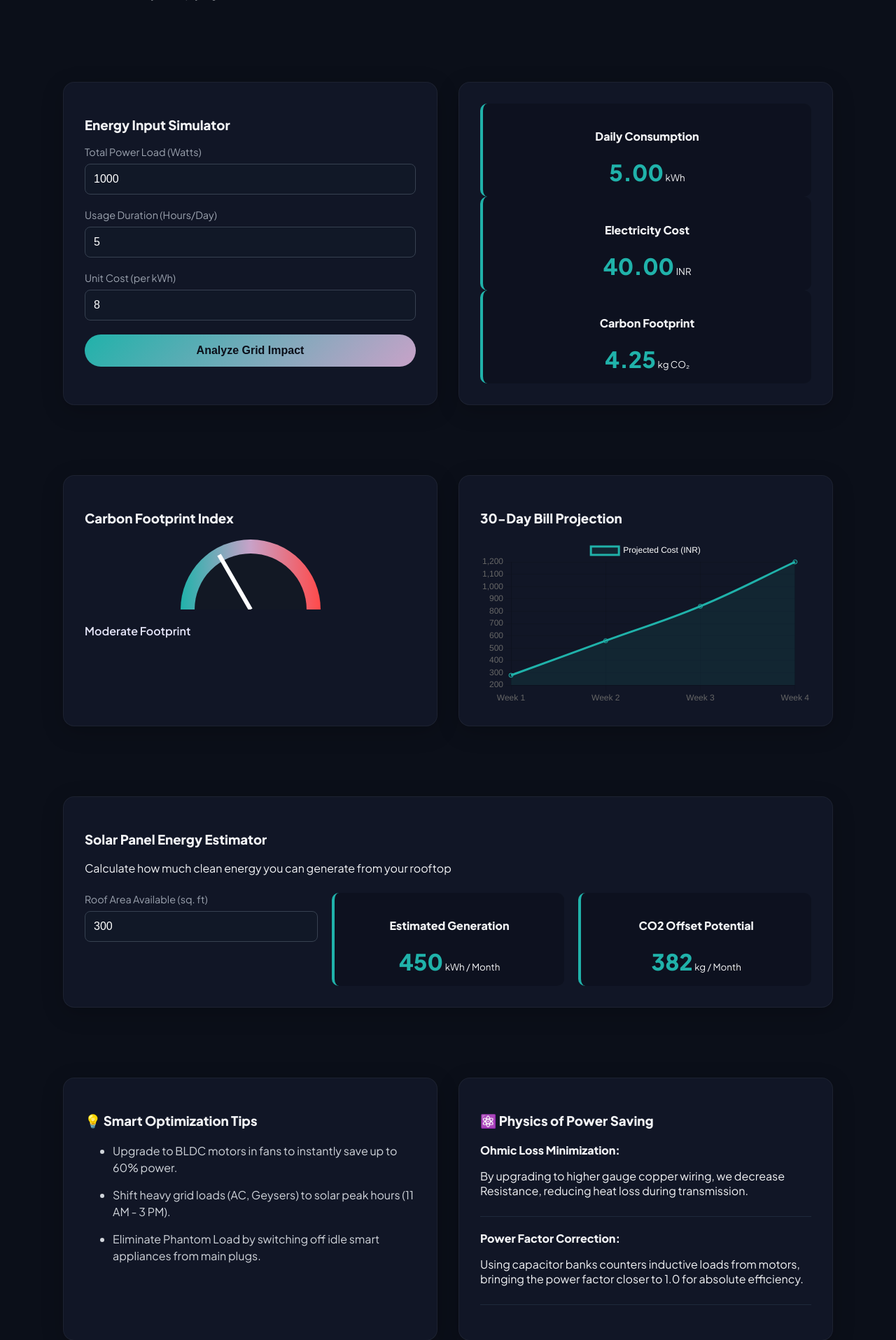
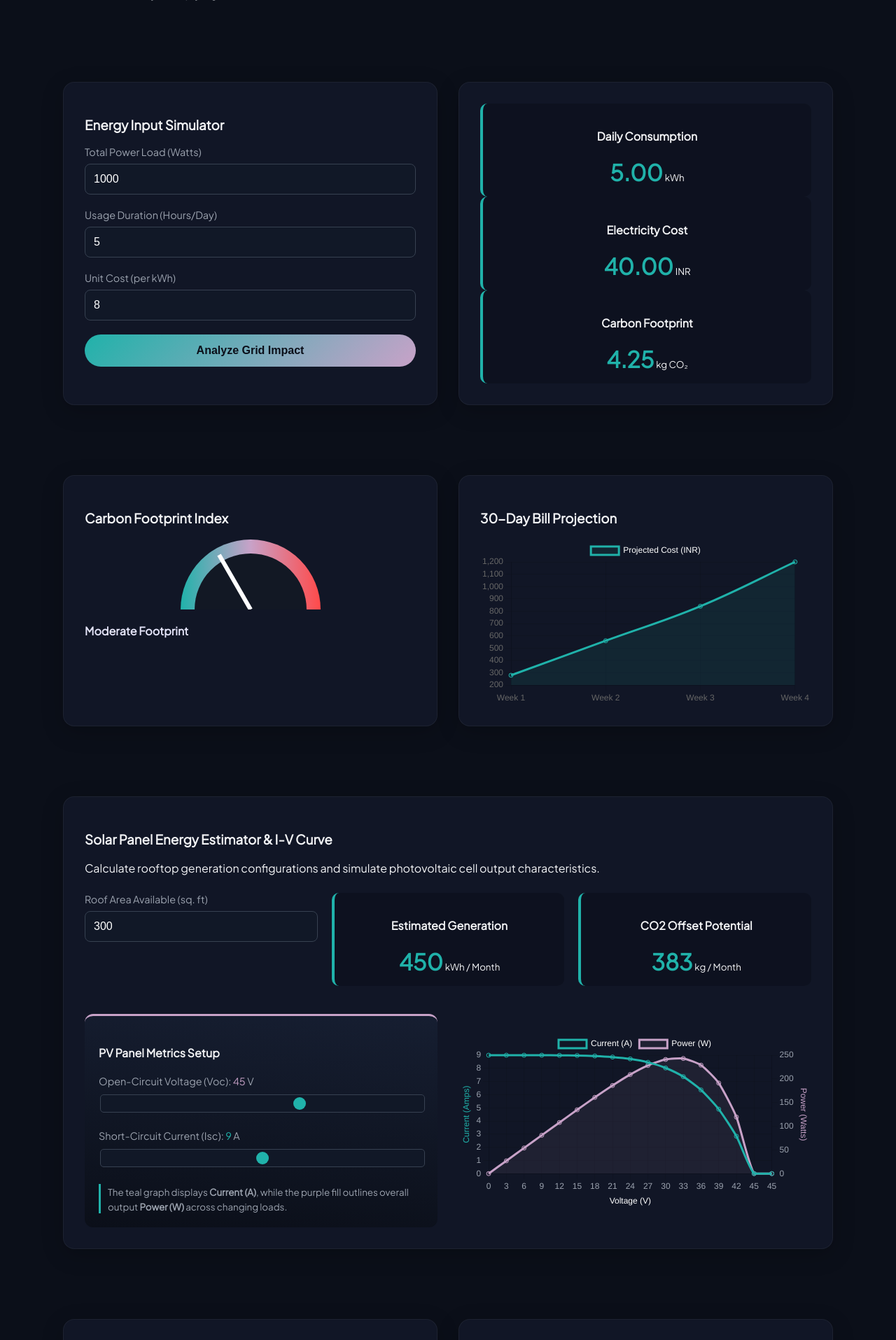
Before and after one commit to Ganisha-Shiv0407/projectp, a Flask app: page / in a window 1280 px wide. Shown: the part 973-2888 px from the top of the page at 70% size. Run offline with Flask 3, Linux system fonts and the light colour scheme.

Commit message:
Update index.html

```diff
--- a/templates/index.html
+++ b/templates/index.html
@@ -5,7 +5,7 @@
     <meta name="viewport" content="width=device-width, initial-scale=1.0">
     <title>EcoCity | 3D Energy Saver Dashboard</title>
     <link rel="stylesheet" href="{{ url_for('static', filename='style.css') }}">
-    <link href="https://fonts.googleapis.com/css2?family=Plus+Jakarta+Sans:wght@400;600;800&display=swap" rel="stylesheet">
+    <link href="https://fonts.googleapis.com/css2?family=Plus+Jakarta+Sans:wght=400;600;800&display=swap" rel="stylesheet">
     <script src="https://cdn.jsdelivr.net/npm/chart.js"></script>
 </head>
 <body>
@@ -64,7 +64,7 @@
     </section>
 
     <section class="section grid-2col">
-        <div class="card glass-card center-content">
+        <div class="card glass-card text-center">
             <h3>Carbon Footprint Index</h3>
             <div class="meter-wrapper">
                 <div class="meter-pointer" id="meterPointer"></div>
@@ -80,8 +80,9 @@
 
     <section class="section">
         <div class="card glass-card text-center">
-            <h3>Solar Panel Energy Estimator</h3>
-            <p>Calculate how much clean energy you can generate from your rooftop</p>
+            <h3>Solar Panel Energy Estimator & I-V Curve</h3>
+            <p>Calculate rooftop generation configurations and simulate photovoltaic cell output characteristics.</p>
+
             <div class="grid-3col" style="margin-top: 25px;">
                 <div class="input-group">
                     <label>Roof Area Available (sq. ft)</label>
@@ -94,6 +95,28 @@
                 <div class="metric-box">
                     <h4>CO2 Offset Potential</h4>
                     <span id="solarOffset">382</span> <small>kg / Month</small>
+                </div>
+            </div>
+
+            <div class="grid-2col" style="margin-top: 40px; text-align: left; align-items: center;">
+                <div class="card city-card">
+                    <h4>PV Panel Metrics Setup</h4>
+                    <div class="input-group">
+                        <label>Open-Circuit Voltage (Voc): <span id="vocVal" style="color:var(--lilac)">45</span> V</label>
+                        <input type="range" id="vocInput" min="20" max="60" value="45" step="1" oninput="updateIVCurve()">
+                    </div>
+                    <div class="input-group">
+                        <label>Short-Circuit Current (Isc): <span id="iscVal" style="color:var(--teal)">9</span> A</label>
+                        <input type="range" id="iscInput" min="3" max="15" value="9" step="0.5" oninput="updateIVCurve()">
+                    </div>
+                    <blockquote>
+                        <small style="color: var(--text-muted);">
+                            The teal graph displays <strong>Current (A)</strong>, while the purple fill outlines overall output <strong>Power (W)</strong> across changing loads.
+                        </small>
+                    </blockquote>
+                </div>
+                <div>
+                    <canvas id="ivChart" style="max-height: 290px;"></canvas>
                 </div>
             </div>
         </div>
@@ -148,7 +171,10 @@
 
     <script>
         let chart;
-        function initChart() {
+        let ivChart;
+
+        function initCharts() {
+            // 1. Line Chart Setup for Bill Projection
             const ctx = document.getElementById('billChart').getContext('2d');
             chart = new Chart(ctx, {
                 type: 'line',
@@ -165,6 +191,73 @@
                 },
                 options: { responsive: true, plugins: { legend: { labels: { color: '#fff' } } } }
             });
+
+            // 2. Dual Y-Axis Setup for Solar PV I-V Curve
+            const ctxIV = document.getElementById('ivChart').getContext('2d');
+            ivChart = new Chart(ctxIV, {
+                type: 'line',
+                data: {
+                    labels: [],
+                    datasets: [
+                        {
+                            label: 'Current (A)',
+                            data: [],
+                            borderColor: '#20B2AA',
+                            backgroundColor: 'transparent',
+                            yAxisID: 'yCurrent',
+                            tension: 0.2
+                        },
+                        {
+                            label: 'Power (W)',
+                            data: [],
+                            borderColor: '#C8A2C8',
+                            backgroundColor: 'rgba(200, 162, 200, 0.08)',
+                            yAxisID: 'yPower',
+                            tension: 0.2,
+                            fill: true
+                        }
+                    ]
+                },
+                options: {
+                    responsive: true,
+                    scales: {
+                        x: { title: { display: true, text: 'Voltage (V)', color: '#fff' }, ticks: { color: '#9ca3af' } },
+                        yCurrent: { type: 'linear', display: true, position: 'left', title: { display: true, text: 'Current (Amps)', color: '#20B2AA' }, ticks: { color: '#9ca3af' } },
+                        yPower: { type: 'linear', display: true, position: 'right', title: { display: true, text: 'Power (Watts)', color: '#C8A2C8' }, ticks: { color: '#9ca3af' }, grid: { drawOnChartArea: false } }
+                    },
+                    plugins: { legend: { labels: { color: '#fff' } } }
+                }
+            });
+        }
+
+        function updateIVCurve() {
+            const voc = parseFloat(document.getElementById('vocInput').value);
+            const isc = parseFloat(document.getElementById('iscInput').value);
+
+            document.getElementById('vocVal').innerText = voc;
+            document.getElementById('iscVal').innerText = isc;
+
+            const voltages = [];
+            const currents = [];
+            const powers = [];
+
+            // Simulates true solar cellular drop-offs using an internal loop matrix
+            for (let v = 0; v <= voc; v += Math.ceil(voc / 15)) {
+                voltages.push(v);
+                let current = isc * (1 - Math.pow(v / voc, 5.5));
+                if (current < 0) current = 0;
+
+                currents.push(current.toFixed(2));
+                powers.push((v * current).toFixed(1));
+            }
+
+            // Cap off final indexes explicitly
+            voltages.push(voc); currents.push(0); powers.push(0);
+
+            ivChart.data.labels = voltages;
+            ivChart.data.datasets[0].data = currents;
+            ivChart.data.datasets[1].data = powers;
+            ivChart.update();
         }
 
         function calculateEnergy() {
@@ -208,6 +301,7 @@
             document.getElementById('solarOffset').innerText = co2Offset.toFixed(0);
         }
 
+        // Particle System Canvas Loop
         const canvas = document.getElementById('powerCanvas');
         const ctx = canvas.getContext('2d');
         canvas.width = window.innerWidth > 800 ? 800 : window.innerWidth - 50;
@@ -245,8 +339,10 @@
         }
 
         window.onload = function() {
-            initChart();
+            initCharts();
             calculateEnergy();
+            estimateSolar();
+            updateIVCurve();
             drawPowerFlow();
         };
     </script>
```
